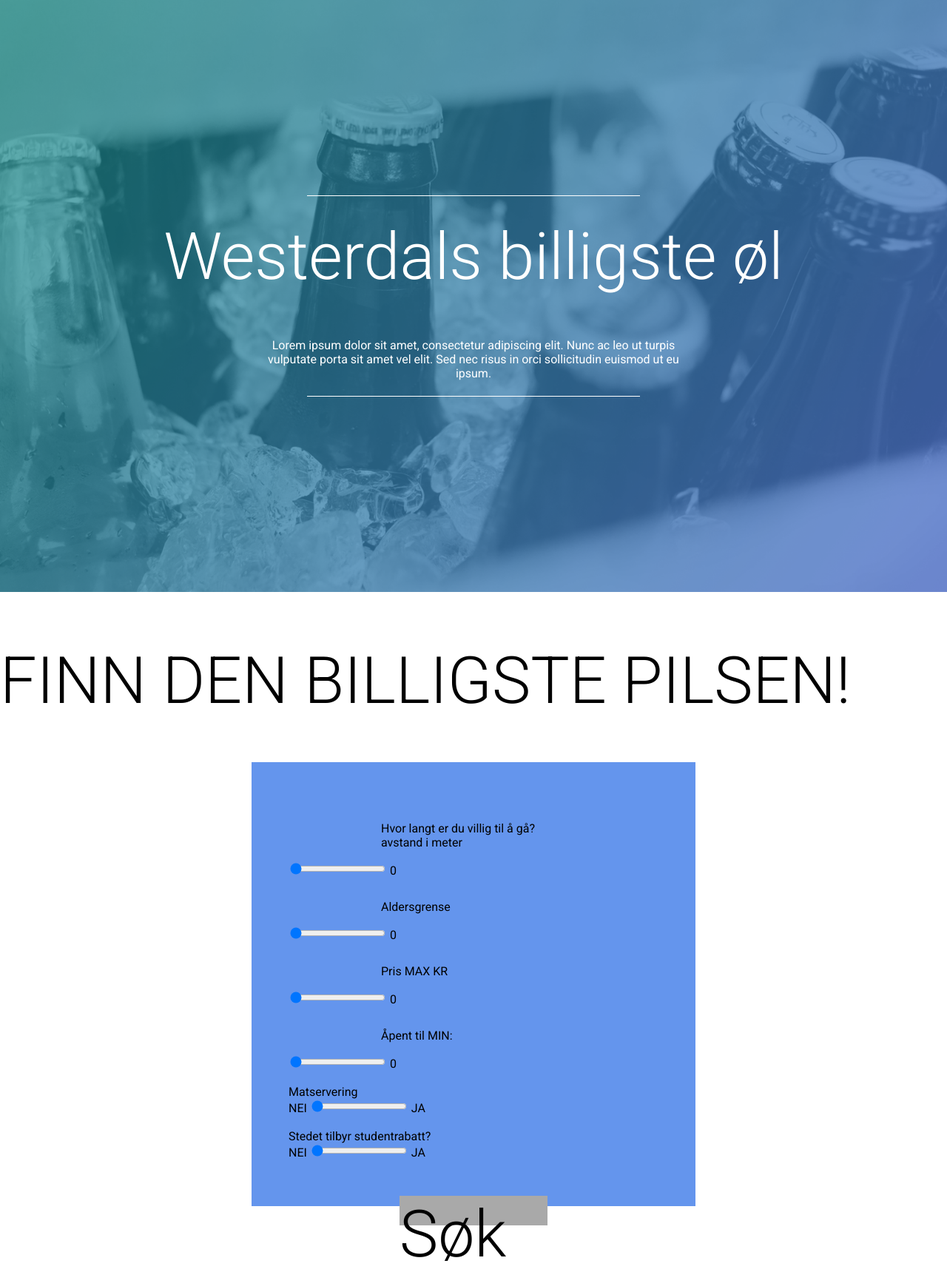
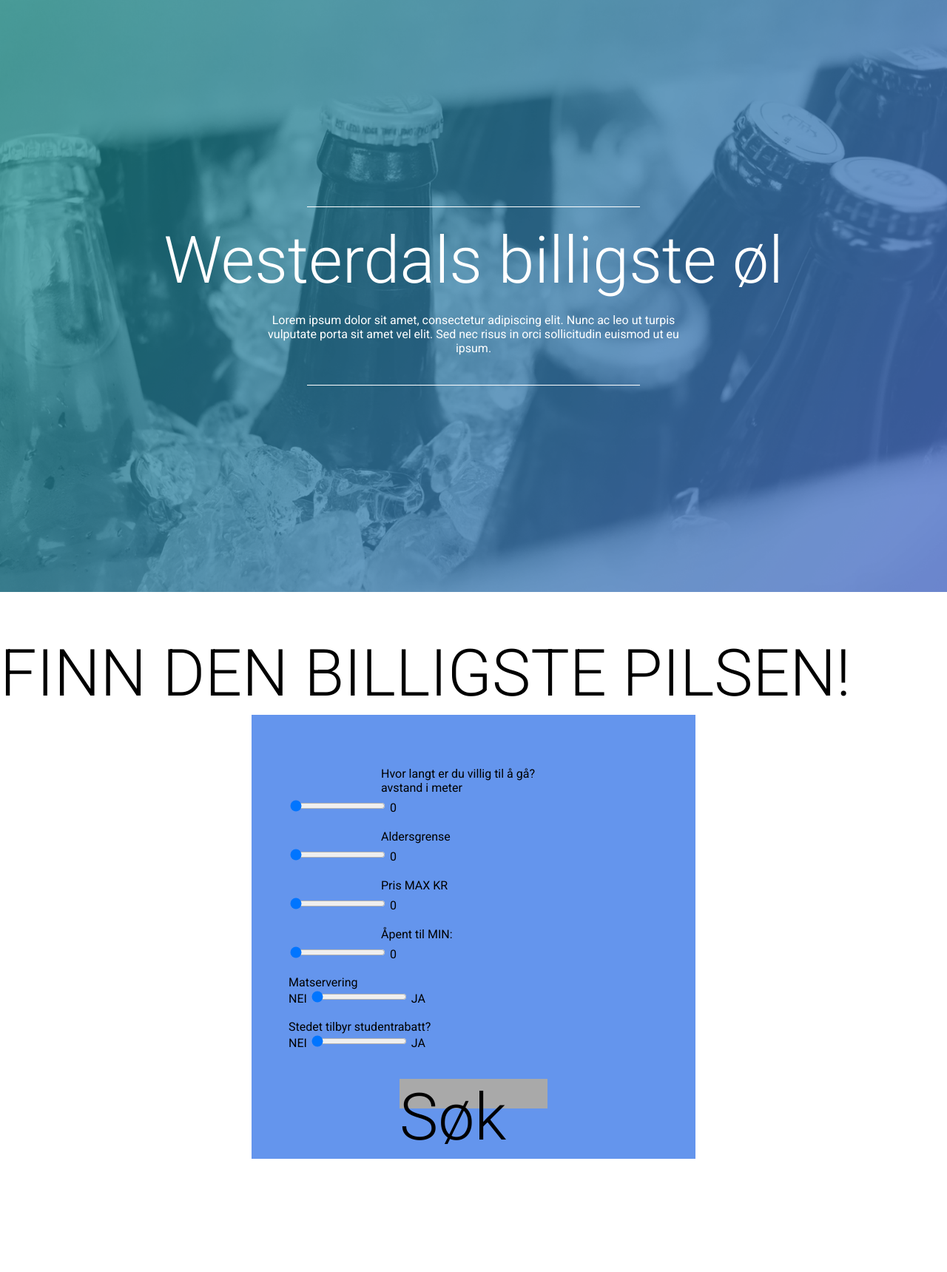
Before and after one commit to Scarpy/Gruppe-15, a PHP site: page / in a window 1280 px wide. Shown: the whole page at 74% size. After the commit the page ends 1566 px from the top, so only its background shows below. Run offline with PHP 8.4, Linux system fonts and the light colour scheme.

Commit message:
Fikset CSS

```diff
--- a/CSS/billigsteol.css
+++ b/CSS/billigsteol.css
@@ -1,3 +1,4 @@
+/* Sam og Elisabeth sin kode. */
 body {
    font-family: 'Roboto', serif;
    margin: 0;
@@ -19,7 +20,7 @@ body {
 }
 
 .container--inner {
-    height: 270px;
+    height: 240px;
     width: 450px;
     position: absolute;
     top: 0;
@@ -41,13 +42,15 @@ body {
 }
 
 h1{
-    margin-top: 30px;
+    margin-top: 20px;
+    margin-bottom: 5px;
     font-size: 5.5em;
     font-weight: 300;
 }
 
 p{
-    margin-top: 30px;
+    margin-top: 20px;
+    margin-bottom: 5px;
     font-size: 1,5em;
     padding: 0 125px;
 }
```
